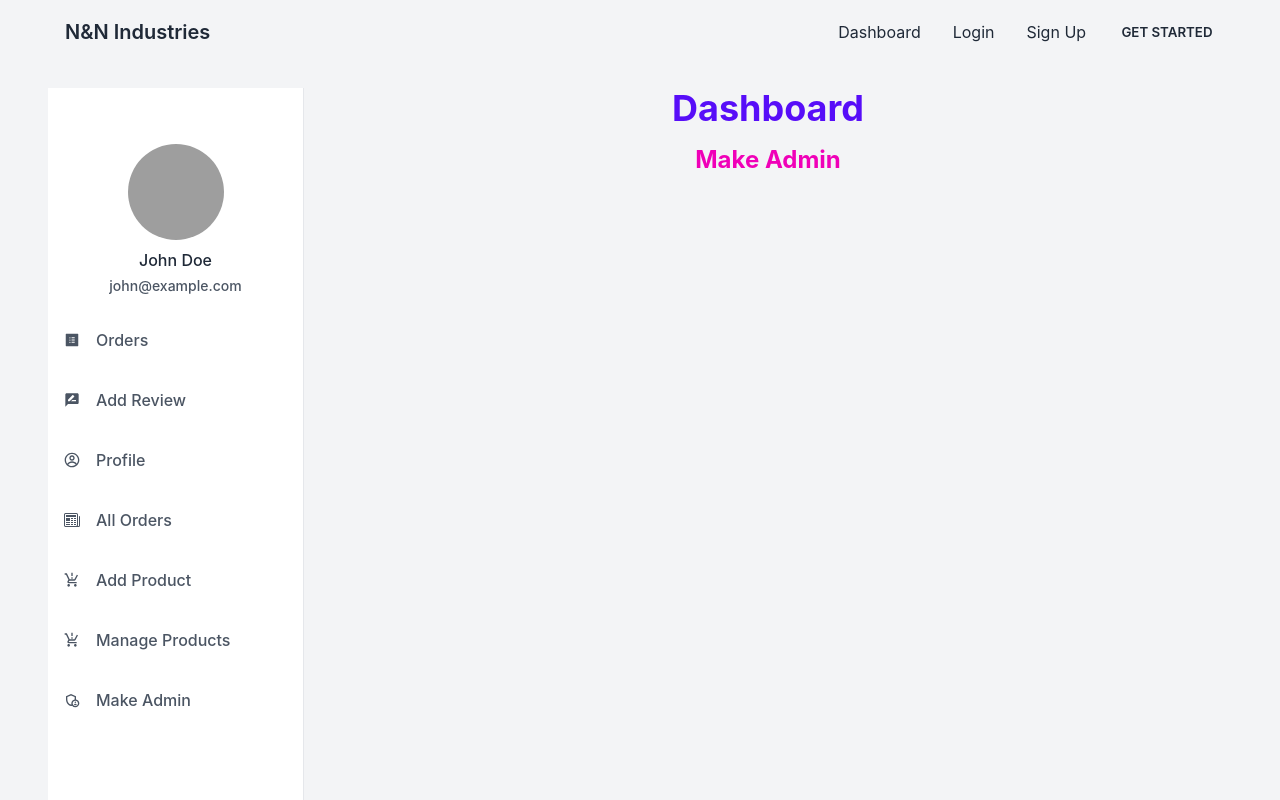
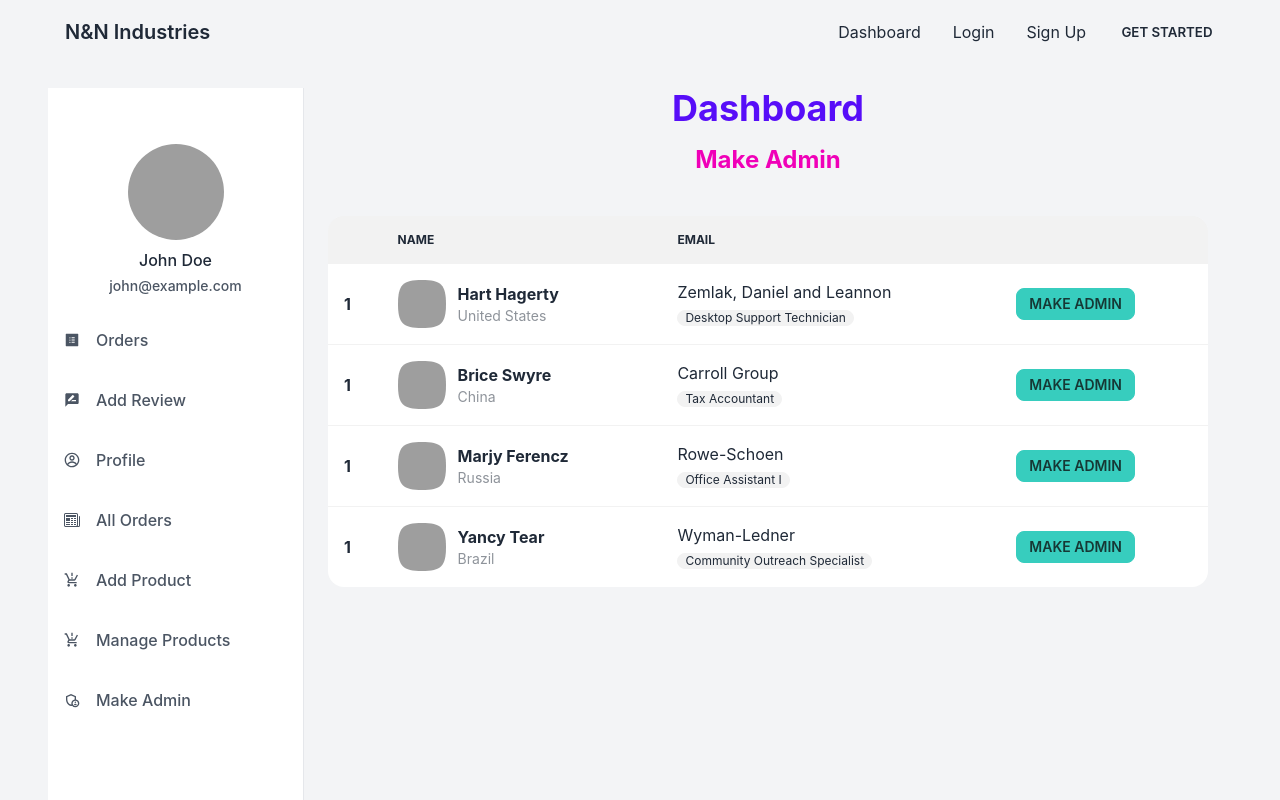
Before and after one commit to Neamul01/nn-industries-client, a React (Create React App) app: page /dashboard/makeadmin in a window 1280 px wide. Shown: the top 800 px of the page. Built offline with nearby package versions, Linux system fonts and the light colour scheme; grey boxes are pictures that could not be loaded.

Commit message:
make admin and manage product component added

```diff
--- a/src/components/Dashboard/Admin/MakeAdmin.js
+++ b/src/components/Dashboard/Admin/MakeAdmin.js
@@ -2,8 +2,134 @@ import React from 'react';
 
 const MakeAdmin = () => {
     return (
-        <div>
+        <div className='w-full'>
             <h2 className="text-2xl text-center text-secondary font-bold mb-4">Make Admin</h2>
+            <div class="overflow-x-auto w-full p-2 md:p-6">
+                <table class="table w-full">
+                    {/* <!-- head --> */}
+                    <thead>
+                        <tr>
+                            <th>
+
+                            </th>
+                            <th>Name</th>
+                            <th>Email</th>
+                            <th></th>
+                        </tr>
+                    </thead>
+                    <tbody>
+                        {/* <!-- row 1 --> */}
+                        <tr>
+                            <th>
+                                1
+                            </th>
+                            <td>
+                                <div class="flex items-center space-x-3">
+                                    <div class="avatar">
+                                        <div class="mask mask-squircle w-12 h-12">
+                                            <img src="/tailwind-css-component-profile-2@56w.png" alt="Avatar Tailwind CSS Component" />
+                                        </div>
+                                    </div>
+                                    <div>
+                                        <div class="font-bold">Hart Hagerty</div>
+                                        <div class="text-sm opacity-50">United States</div>
+                                    </div>
+                                </div>
+                            </td>
+                            <td>
+                                Zemlak, Daniel and Leannon
+                                <br />
+                                <span class="badge badge-ghost badge-sm">Desktop Support Technician</span>
+                            </td>
+                            <th>
+                                <button class="btn btn-accent btn-sm">Make Admin</button>
+                            </th>
+                        </tr>
+                        {/* <!-- row 2 --> */}
+                        <tr>
+                            <th>
+                                1
+                            </th>
+                            <td>
+                                <div class="flex items-center space-x-3">
+                                    <div class="avatar">
+                                        <div class="mask mask-squircle w-12 h-12">
+                                            <img src="/tailwind-css-component-profile-3@56w.png" alt="Avatar Tailwind CSS Component" />
+                                        </div>
+                                    </div>
+                                    <div>
+                                        <div class="font-bold">Brice Swyre</div>
+                                        <div class="text-sm opacity-50">China</div>
+                                    </div>
+                                </div>
+                            </td>
+                            <td>
+                                Carroll Group
+                                <br />
+                                <span class="badge badge-ghost badge-sm">Tax Accountant</span>
+                            </td>
+                            <th>
+                                <button class="btn btn-accent btn-sm">Make Admin</button>
+                            </th>
+                        </tr>
+                        {/* <!-- row 3 --> */}
+                        <tr>
+                            <th>
+                                1
+                            </th>
+                            <td>
+                                <div class="flex items-center space-x-3">
+                                    <div class="avatar">
+                                        <div class="mask mask-squircle w-12 h-12">
+                                            <img src="/tailwind-css-component-profile-4@56w.png" alt="Avatar Tailwind CSS Component" />
+                                        </div>
+                                    </div>
+                                    <div>
+                                        <div class="font-bold">Marjy Ferencz</div>
+                                        <div class="text-sm opacity-50">Russia</div>
+                                    </div>
+                                </div>
+                            </td>
+                            <td>
+                                Rowe-Schoen
+                                <br />
+                                <span class="badge badge-ghost badge-sm">Office Assistant I</span>
+                            </td>
+                            <th>
+                                <button class="btn btn-accent btn-sm">Make Admin</button>
+                            </th>
+                        </tr>
+                        {/* <!-- row 4 --> */}
+                        <tr>
+                            <th>
+                                1
+                            </th>
+                            <td>
+                                <div class="flex items-center space-x-3">
+                                    <div class="avatar">
+                                        <div class="mask mask-squircle w-12 h-12">
+                                            <img src="/tailwind-css-component-profile-5@56w.png" alt="Avatar Tailwind CSS Component" />
+                                        </div>
+                                    </div>
+                                    <div>
+                                        <div class="font-bold">Yancy Tear</div>
+                                        <div class="text-sm opacity-50">Brazil</div>
+                                    </div>
+                                </div>
+                            </td>
+                            <td>
+                                Wyman-Ledner
+                                <br />
+                                <span class="badge badge-ghost badge-sm">Community Outreach Specialist</span>
+                            </td>
+                            <th>
+                                <button class="btn btn-accent btn-sm">Make Admin</button>
+                            </th>
+                        </tr>
+                    </tbody>
+
+                </table>
+            </div>
         </div>
     );
 };
--- a/src/components/Dashboard/Admin/ManageProducts.js
+++ b/src/components/Dashboard/Admin/ManageProducts.js
@@ -11,9 +11,10 @@ const ManageProducts = () => {
                     <thead>
                         <tr>
                             <th></th>
-                            <th>Name</th>
-                            <th>Job</th>
-                            <th>Favorite Color</th>
+                            <th>Products</th>
+                            <th>Available</th>
+                            <th>Sold</th>
+                            <th></th>
                         </tr>
                     </thead>
                     <tbody>
@@ -23,6 +24,9 @@ const ManageProducts = () => {
                             <td>Cy Ganderton</td>
                             <td>Quality Control Specialist</td>
                             <td>Blue</td>
+                            <td>
+                                <button className="btn btn-xs btn-accent">Cancel</button>
+                            </td>
                         </tr>
                         {/* <!-- row 2 --> */}
                         <tr>
@@ -30,6 +34,9 @@ const ManageProducts = () => {
                             <td>Hart Hagerty</td>
                             <td>Desktop Support Technician</td>
                             <td>Purple</td>
+                            <td>
+                                <button className="btn btn-xs btn-accent">Cancel</button>
+                            </td>
                         </tr>
                         {/* <!-- row 3 --> */}
                         <tr>
@@ -37,6 +44,9 @@ const ManageProducts = () => {
                             <td>Brice Swyre</td>
                             <td>Tax Accountant</td>
                             <td>Red</td>
+                            <td>
+                                <button className="btn btn-xs btn-accent">Cancel</button>
+                            </td>
                         </tr>
                     </tbody>
                 </table>
```
